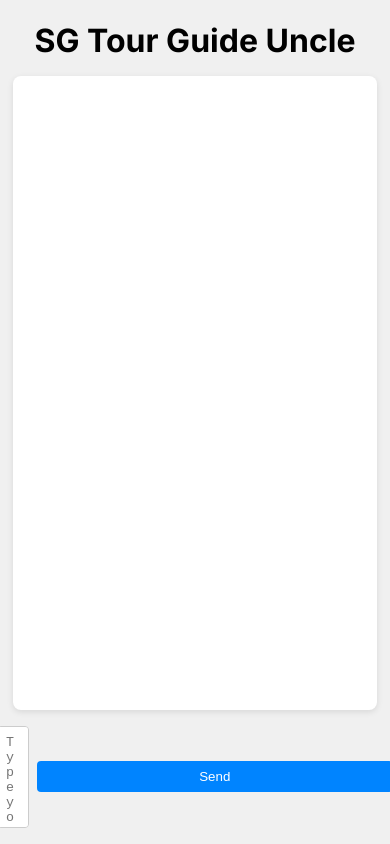
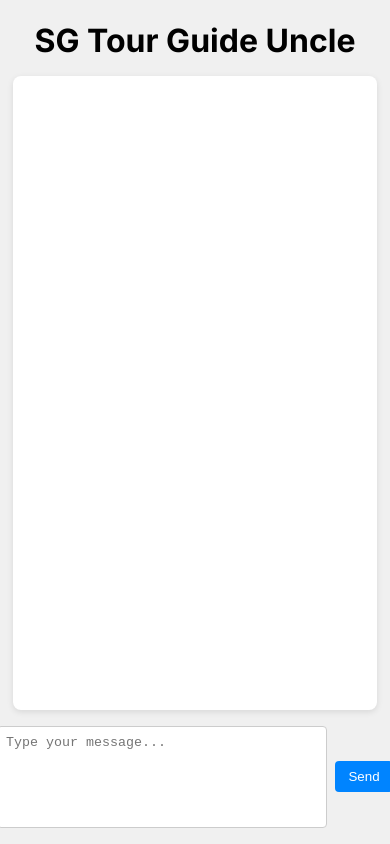
Before and after one commit to hashtagyx/cc-chatbot, a Next.js app: page / in a window 390 px wide. Built offline with nearby package versions, Linux system fonts and the light colour scheme.

Commit message:
removing width for smaller screen

```diff
--- a/src/app/page.module.css
+++ b/src/app/page.module.css
@@ -100,12 +100,6 @@
 
 @media (max-width: 768px) { /* Adjust the breakpoint as needed */
   .sendButton {
-    /* Increase width for mobile to ensure they are more accessible */
-    width: 90%; /* Adjust width to fit mobile screens better */
-    /* You may want to adjust padding for mobile as well */
-  }
-
-  .sendButton {
     /* Scale the button size up or down for mobile, if needed */
     padding: 0.6em 1em; /* Adjust as needed */
   }
```
